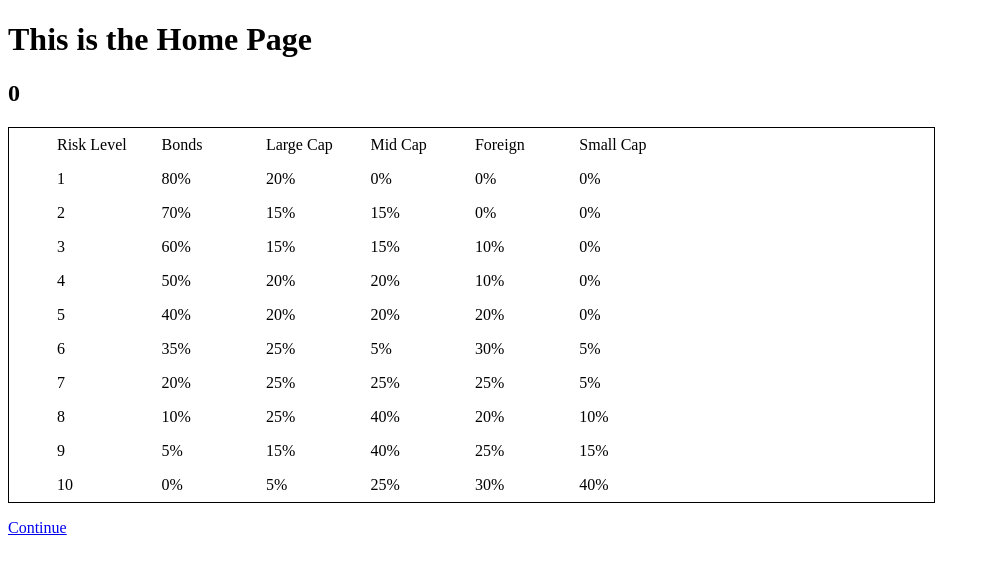
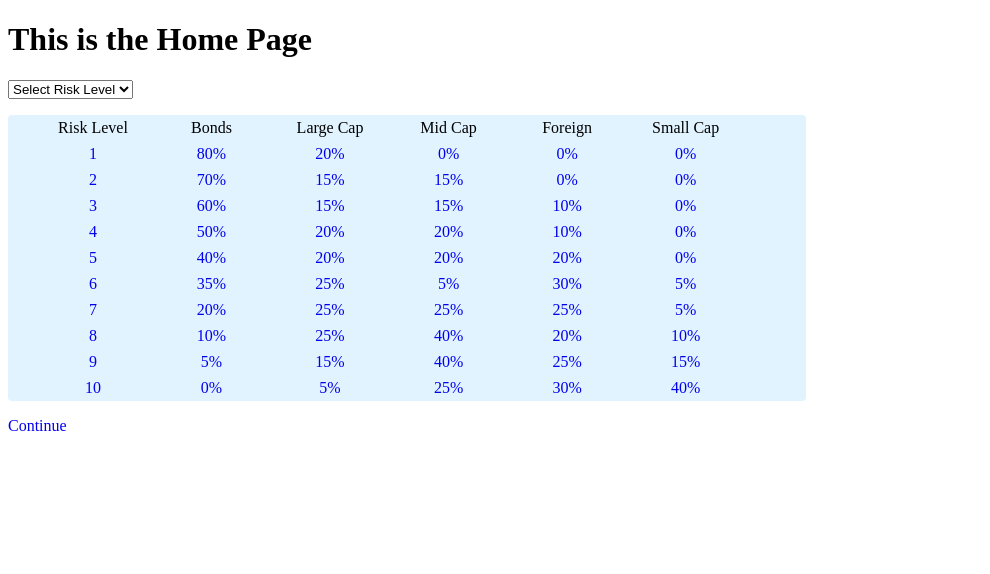
Before and after one commit to echen831/finance_advisor, a React (Create React App) app: page /#/ in a window 1280 px wide. Shown: the top 574 px of the page, without its empty margins (0-990 px from the left). Built offline with nearby package versions, Linux system fonts and the light colour scheme.

Commit message:
refactor code

```diff
--- a/src/components/App.css
+++ b/src/components/App.css
@@ -1,5 +1,13 @@
 ul, li {
     list-style: none;
+}
+
+a:link {
+    text-decoration: none;
+}
+
+a:visited {
+    color: black;
 }
 
 .App {
--- a/src/components/calculator/calculator.jsx
+++ b/src/components/calculator/calculator.jsx
@@ -23,6 +23,10 @@ const Calculator = (props) => {
     )
 }
 
+/**
+ * Container for Calculator component
+ */
+
 const mSTP = (state) => {
     const currentIdx = state.entities.current.currentIdx
     return {
--- a/src/components/home/home.css
+++ b/src/components/home/home.css
@@ -1,25 +1,33 @@
 .risk-container {
-    width: 70%;
+    width: 60%;
     display: grid;
     grid-template-columns: repeat(1, auto);
-    border: 1px solid black;
+    background-color: rgba(135, 206, 250, 0.25);
+    border-radius: 4px;
+}
+
+.risk-header {
+    display: flex;
+    justify-content: space-between;
+    width: 90%;
 }
 
 .risk {
     display: flex;
-    cursor: pointer;
+    justify-content: space-between;
+    width: 90%;
 }
 
-.risk:hover:not(.selected) {
-    background-color: aquamarine;
-    border-radius: 4px;
-}
-
-.risk li {
-    width: 10%;
-    margin: .5rem;
+.risk li, .risk-header li {
+    display: flex;
+    justify-content: center;
+    align-items: center;
+    width: 12%;
+    padding: .25rem;
 }
 
 .selected {
-    background-color: chartreuse;
+    background-color: lightskyblue;
+    border-radius: 4px;
+    cursor: pointer;
 }
--- a/src/components/home/home.jsx
+++ b/src/components/home/home.jsx
@@ -2,6 +2,8 @@ import React, {useState, useEffect} from 'react';
 import { connect } from 'react-redux';
 import { Link } from 'react-router-dom';
 import { dispatchSRLIdx } from '../../actions/risk_level_idx_actions';
+import { RowItem } from './row_item';
+import { RiskLevelSelector } from './risk_level_selector';
 
 import './home.css';
 
@@ -10,33 +12,27 @@ const Home = (props) => {
 
     const [currIdx, setCurrIdx] = useState(props.currentIdx);
 
-    const handleUpdate = (idx) => {
-        props.setCurrentIdx(idx)
-        setCurrIdx(idx);
-    }
+    useEffect(() => {
+        props.setCurrentIdx(currIdx)
+    }, [currIdx])
+
+    // const handleUpdate = (idx) => {
+    //     props.setCurrentIdx(idx)
+    //     setCurrIdx(idx);
+    // }
 
     return (
         <div className='home-container'>
             <h1>This is the Home Page</h1>
-            <h2>{currIdx}</h2>
+            <RiskLevelSelector setCurrIdx={setCurrIdx}/>
+            {/* <select name="" id="" onChange={(e)=> setCurrIdx(Number(e.target.value))}>
+                {[1,2,3,4,5,6,7,8,9,10].map(level => (
+                    <option value={level} key={level}>{level}</option>
+                ))}
+            </select> */}
             <ul className='risk-container'>
                 {props.riskLevels.map((risk, idx) => {
-                    const highlighted = currIdx === idx ? "risk selected" : 'risk'
-                    return (
-                        idx === 0 ?
-                        <div className='risk'>
-                                <li>Risk Level</li>
-                                {Object.keys(risk).map(key => (
-                                    <li key={key}>{key}</li>
-                                ))}
-                        </div>
-                        : <div key={idx} className={highlighted} onClick={() => handleUpdate(idx)}>
-                            <li>{idx}</li>
-                                {Object.keys(risk).map(key => (
-                                    <li key={key}>{risk[key] * 100}%</li>
-                                ))}
-                        </div>
-                    )
+                    return <RowItem idx={idx} risk={risk} currIdx={currIdx} />
                 } )}
             </ul>
             <p><Link to='/calculator' style={currIdx === 0 ? { pointerEvents: "none" } : null}>Continue</Link></p>
@@ -44,6 +40,10 @@ const Home = (props) => {
         </div>
     )
 }
+
+/**
+ * Container for Home component
+ */
 
 const mSTP = ( state ) => {
     return {
--- /dev/null
+++ b/src/components/home/risk_level_selector.jsx
@@ -0,0 +1,15 @@
+import React from 'react';
+
+export const RiskLevelSelector = ( {setCurrIdx} ) => {
+
+    return (
+        <div>
+            <select name="" id="" onChange={(e) => setCurrIdx(Number(e.target.value))}>
+                <option value="none" selected disabled hidden >Select Risk Level</option>
+                {[1, 2, 3, 4, 5, 6, 7, 8, 9, 10].map(level => (
+                    <option value={level} key={level}>{level}</option>
+                ))}
+            </select>
+        </div>
+    )
+}
--- /dev/null
+++ b/src/components/home/row_item.jsx
@@ -0,0 +1,26 @@
+import React from 'react';
+import { Link } from 'react-router-dom';
+
+export const RowItem = ({ risk, idx, currIdx }) => {
+    const highlighted = currIdx === idx ? "risk selected" : 'risk'
+    const clickable = currIdx === idx ? null : { pointerEvents: "none" }
+    const riskKeys = Object.keys(risk);
+
+    const rowHeader = <div className='risk-header'>
+                        <li>Risk Level</li>
+                        {riskKeys.map(key => (
+                            <li key={key}>{key}</li>
+                        ))}
+                    </div>
+
+    const row = <Link to='/calculator' style={clickable}>
+                    <div key={idx} className={highlighted}>
+                            <li>{idx}</li>
+                            {riskKeys.map(key => (
+                                <li key={key}>{risk[key] * 100}%</li>
+                            ))}
+                    </div>
+                </Link>
+
+    return idx === 0 ? rowHeader : row
+}
--- a/src/util/rebalance.js
+++ b/src/util/rebalance.js
@@ -11,15 +11,21 @@ export const rebalance = (diff, keys) => {
         let min = minHeap.deleteMin();
         let max = maxHeap.deleteMax();
 
+        const fromCol = keys[max.idx]
+        const toCol = keys[min.idx]
+
         let d = min.val + max.val;
 
         if (d === 0) {
-            res.push(`Move $${round(max.val)} from ${keys[max.idx]} to ${keys[min.idx]}`)
+            const displayMax = round(max.val)
+            res.push(`Move $${displayMax} from ${fromCol} to ${toCol}`)
         } else if (d > 0) {
-            res.push(`Move $${round(Math.abs(min.val))} from ${keys[max.idx]} to ${keys[min.idx]}`)
+            const displayMin = round(Math.abs(min.val))
+            res.push(`Move $${displayMin} from ${fromCol} to ${toCol}`)
             maxHeap.insert(d, max.idx)
         } else {
-            res.push(`Move $${round(Math.abs(max.val))} from ${keys[max.idx]} to ${keys[min.idx]}`)
+            const displayMax = round(Math.abs(max.val))
+            res.push(`Move $${displayMax} from ${fromCol} to ${toCol}`)
             minHeap.insert(d, min.idx)
         }
     }
```
Also changed, not shown: src/components/test/test1.jsx (deleted, +0 -9 lines), src/components/test/test2.jsx (deleted, +0 -9 lines), 1 other file (tests, documents, lock files or other folders).
